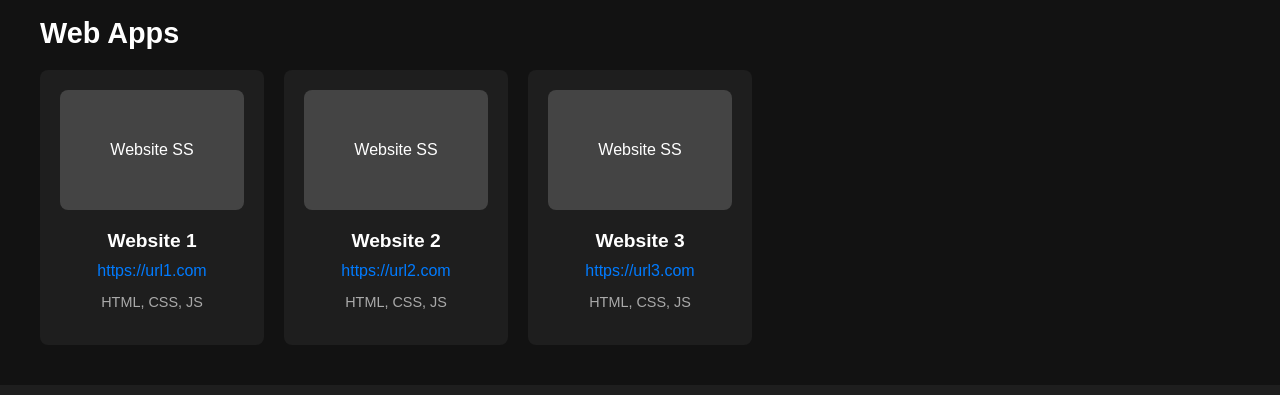
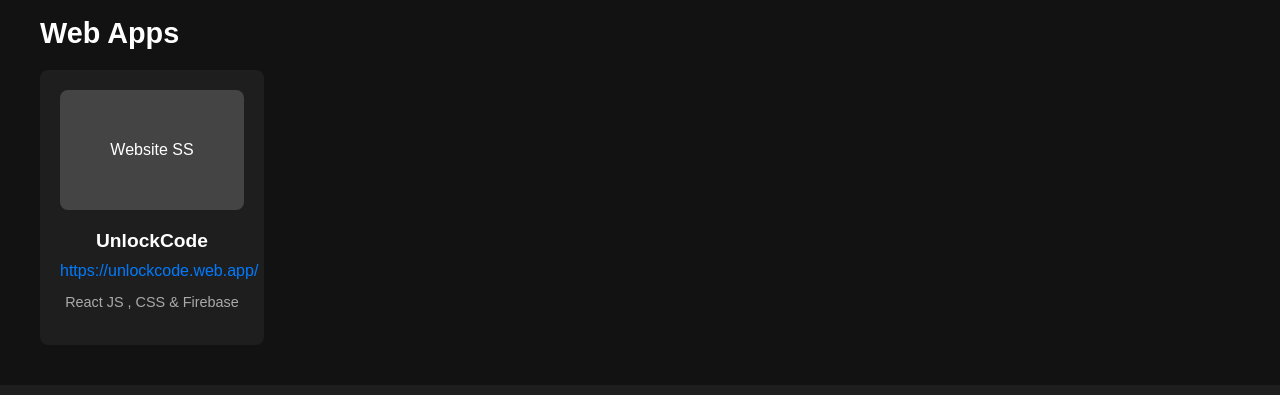
Before and after one commit to SahilKumarIN/AppHub, a React (Vite) app: page / in a window 1280 px wide. Shown: the part 518-913 px from the top of the page. Built offline with nearby package versions, Linux system fonts and the light colour scheme.

Commit message:
added wesites data

```diff
--- a/data.json
+++ b/data.json
@@ -1,10 +1,11 @@
-{"apps" : [
+{
+  "apps" : [
     {
       "id": 1,
       "appSlug": "gym-app",
       "appName": "Gym App",
       "developerName": "Sahil Kumar",
-      "appLink": "./assets/GymApp.apk",
+      "appLink": "/assets/GymApp.apk",
       "screenshots": [
         "https://firebasestorage.googleapis.com/v0/b/krsahilme-website.appspot.com/o/gym-app-1.jpg?alt=media&token=abfc701d-b451-482c-a883-f602e04cebf2",
       "https://firebasestorage.googleapis.com/v0/b/krsahilme-website.appspot.com/o/gym-app-2.jpg?alt=media&token=abfc701d-b451-482c-a883-f602e04cebf2",
@@ -18,7 +19,7 @@
         "In this app there is an integrated store where users can shop the gym equipments for this Razorpay PG is integrated.",
         "React-reanimated library is used for animation of the components."
       ],
-      "coverImage": "./assets/app-cover-bg.png",
+      "coverImage": "/assets/app-cover-bg.png",
       "appIcon": "https://firebasestorage.googleapis.com/v0/b/krsahilme-website.appspot.com/o/GymApp.gif?alt=media&token=a04a9c06-18cc-4845-9d10-adffb6254294"
     },
     {
@@ -26,7 +27,7 @@
       "appSlug": "recipe-app",
       "appName": "Recipe App",
       "developerName": "Sahil Kumar",
-      "appLink": "./assets/RecipeApp.apk",
+      "appLink": "/assets/RecipeApp.apk",
       "screenshots": [
         "https://firebasestorage.googleapis.com/v0/b/krsahilme-website.appspot.com/o/recipe-app-1.jpg?alt=media&token=df0237c0-00f1-4949-8187-3027872ef83d",
       "https://firebasestorage.googleapis.com/v0/b/krsahilme-website.appspot.com/o/recipe-app-2.jpg?alt=media&token=df0237c0-00f1-4949-8187-3027872ef83d",
@@ -48,7 +49,7 @@
       "appSlug": "tic-tac-toe-app",
       "appName": "TicTacToe App",
       "developerName": "Sahil Kumar",
-      "appLink": "./assets/TicTacToe.apk",
+      "appLink": "/assets/TicTacToe.apk",
       "screenshots": [
         "https://firebasestorage.googleapis.com/v0/b/krsahilme-website.appspot.com/o/tic-tac-toe-1.jpg?alt=media&token=0419ad19-eebd-435e-9fe1-e6e3dc75fa07",
         "https://firebasestorage.googleapis.com/v0/b/krsahilme-website.appspot.com/o/tic-tac-toe-2.jpg?alt=media&token=0419ad19-eebd-435e-9fe1-e6e3dc75fa07",
@@ -69,7 +70,7 @@
       "appSlug": "weather-app",
       "appName": "Weather App",
       "developerName": "Sahil Kumar",
-      "appLink": "./assets/WeatherApp.apk",
+      "appLink": "/assets/WeatherApp.apk",
       "screenshots": [
         "https://firebasestorage.googleapis.com/v0/b/krsahilme-website.appspot.com/o/weather-app-1.jpg?alt=media&token=1d4f961a-ce5b-45fb-9fc3-6afb7bc43b02",
         "https://firebasestorage.googleapis.com/v0/b/krsahilme-website.appspot.com/o/weather-app-2.jpg?alt=media&token=1d4f961a-ce5b-45fb-9fc3-6afb7bc43b02",
@@ -87,5 +88,13 @@
       "coverImage": "/assets/app-cover-bg.png",
       "appIcon": ""
     }
+  ],
+  "web": [
+    {
+      "id": 1,
+      "name": "UnlockCode",
+      "url": "https://unlockcode.web.app/",
+      "techStack": "React JS , CSS & Firebase"
+    }
   ]
 }
--- a/src/components/WebList.jsx
+++ b/src/components/WebList.jsx
@@ -1,6 +1,6 @@
 import React from "react";
 import styled from "styled-components";
-
+import { web } from "../../data.json";
 const ListContainer = styled.div`
   padding: 40px;
   background-color: #121212;
@@ -67,33 +67,11 @@ const TechStack = styled.p`
 `;
 
 const WebList = () => {
-  // Sample static data for websites
-  const websites = [
-    {
-      id: 1,
-      name: "Website 1",
-      url: "https://url1.com",
-      techStack: "HTML, CSS, JS",
-    },
-    {
-      id: 2,
-      name: "Website 2",
-      url: "https://url2.com",
-      techStack: "HTML, CSS, JS",
-    },
-    {
-      id: 3,
-      name: "Website 3",
-      url: "https://url3.com",
-      techStack: "HTML, CSS, JS",
-    },
-  ];
-
   return (
     <ListContainer>
       <Title>Web Apps</Title>
       <WebGrid>
-        {websites.map((website) => (
+        {web.map((website) => (
           <WebCard key={website.id}>
             <WebsiteScreenshot>Website SS</WebsiteScreenshot>
             <WebsiteName>{website.name}</WebsiteName>
```
